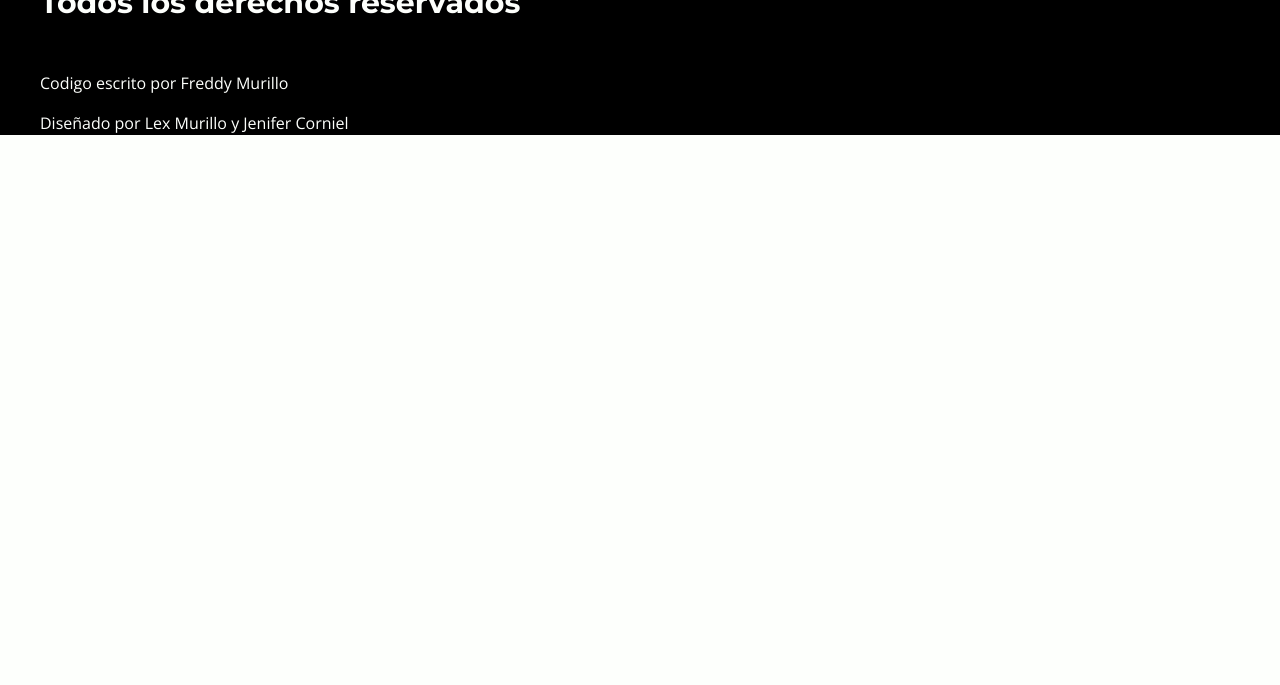
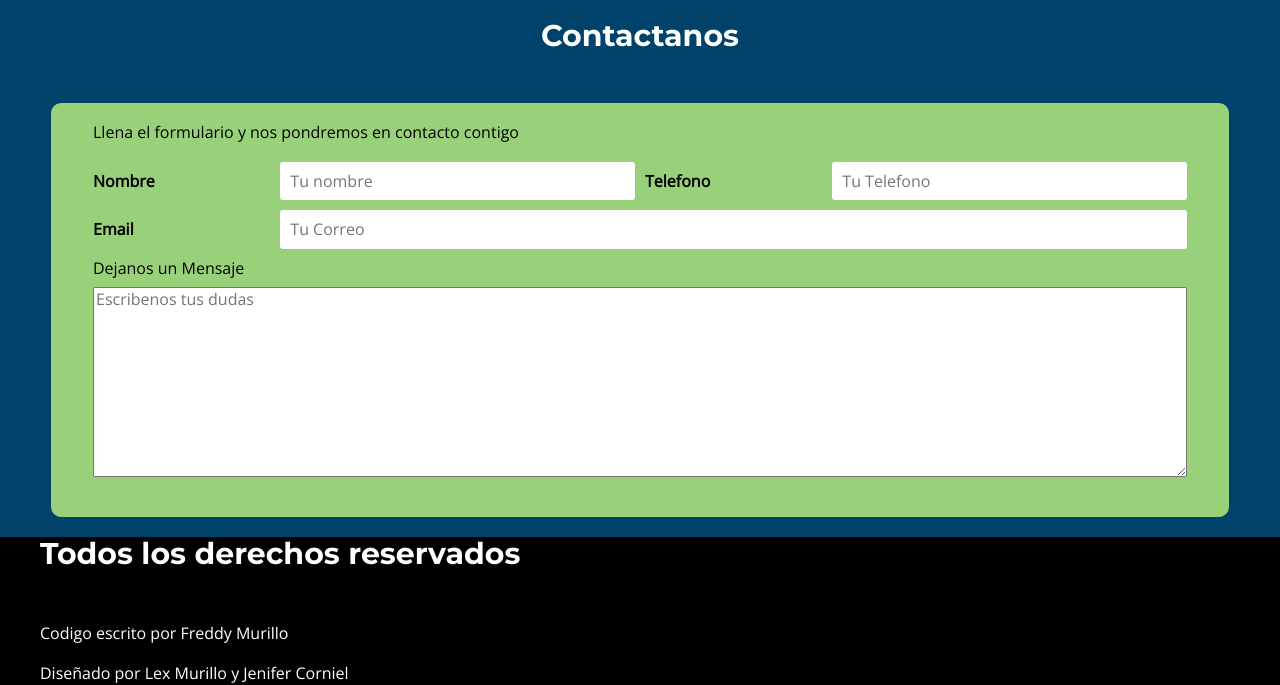
Before and after one commit to Fr3dMur/Seguros, a PHP site: page / in a window 1280 px wide. Shown: the part 1517-2202 px from the top of the page. Before the commit the page ends 1652 px from the top, so only its background shows below. Run offline with PHP 8.4, Linux system fonts and the light colour scheme.

Commit message:
Creating contact zone

```diff
--- a/index.html
+++ b/index.html
@@ -107,6 +107,36 @@
 
     </section>
 
+    <section class="contact">
+        <h3>Contactanos</h3>
+        <div class="contenedor">
+            <form action="" class="form__contact">
+                <fieldset>
+                    <legend>Llena el formulario y nos pondremos en contacto contigo</legend>
+
+                    <div class="contenedor__inputs">
+
+                    <label for="name">Nombre</label>
+                        <input placeholder="Tu nombre" id="name" type="text">
+
+                    <label for="phone">Telefono</label>
+                        <input type="number" placeholder="Tu Telefono" id="phone">
+
+                    <label for="mail">Email</label>
+                        <input type="text" placeholder="Tu Correo" id="mail" class="mail">
+                    </div>
+
+
+                    <div class="contenedor__t-area">
+                        <label for="t-area">Dejanos un Mensaje</label>
+                        <textarea name="t-area" placeholder="Escribenos tus dudas   " id="t-area" cols="30" rows="10"></textarea>
+
+                    </div>
+
+                </fieldset>
+            </form>
+        </div>
+    </section>
 
     <footer class="footer">
         <div class="contenido__footer contenedor">
--- /dev/null
+++ b/src/scss/layout/_contact.scss
@@ -0,0 +1,75 @@
+@use '../base/var' as v;
+@use '../base/mixins' as m;
+
+.contact{
+    background-color: v.$darkBlue;
+    padding: 2rem;
+    color: v.$white;
+
+    h3{
+        text-align: center;
+
+    }
+}
+
+.form__contact{
+    // display: grid;
+    // justify-content: center;
+    padding: 2rem;
+    border-radius: 1rem;
+    background-color: v.$green;
+    fieldset{
+        padding: 2rem;
+        color: v.$black;
+        border: none;
+
+
+
+        @include m.monitor{
+            display: grid;
+        };
+
+        legend{
+            color: v.$black;
+        }
+
+
+
+    }
+}
+
+.contenedor__inputs{
+    font-weight: 700;
+    display: grid;
+    gap: 1rem;
+    column-gap: 2rem;
+    align-items: center;
+
+    input{
+        border-radius: .3rem;
+        padding: 1rem;
+        border: none;
+    }
+
+    @include m.phone{
+        grid-template-columns: 1fr 6fr;
+    };
+
+    @include m.tablet{
+        grid-template-columns: 1fr 2fr 1fr 2fr;
+        .mail{
+            grid-column: 2 / 5;
+        }
+    };
+}
+
+.contenedor__t-area{
+    display: grid;
+    grid-template-rows: 2, 1fr;
+    margin-top: 1rem;
+
+    gap: 1rem;
+    textarea{
+        width: 100%;
+    }
+}
--- a/src/scss/layout/_index.scss
+++ b/src/scss/layout/_index.scss
@@ -2,4 +2,5 @@
 @forward  'top';
 @forward  'meetUs';
 @forward  'servicies';
+@forward  'contact';
 @forward  'footer';
--- a/src/scss/layout/_servicies.scss
+++ b/src/scss/layout/_servicies.scss
@@ -7,6 +7,10 @@
     h3, h4{
         text-align: center;
     }
+    background-image: url(../../../build/img/bg.webp);
+    background-repeat: no-repeat;
+    background-attachment: fixed;
+
 }
 
 .servicios-grid{
@@ -49,6 +53,9 @@
             width: 30rem;
         }
 
+        h4{
+            margin-top: 3rem;
+        }
 
     };
 
```
Also changed, not shown: build/css/app.css, src/img/bg.jpg (added), src/img/bg_bggenerator_com.jpg, 7 other files.
